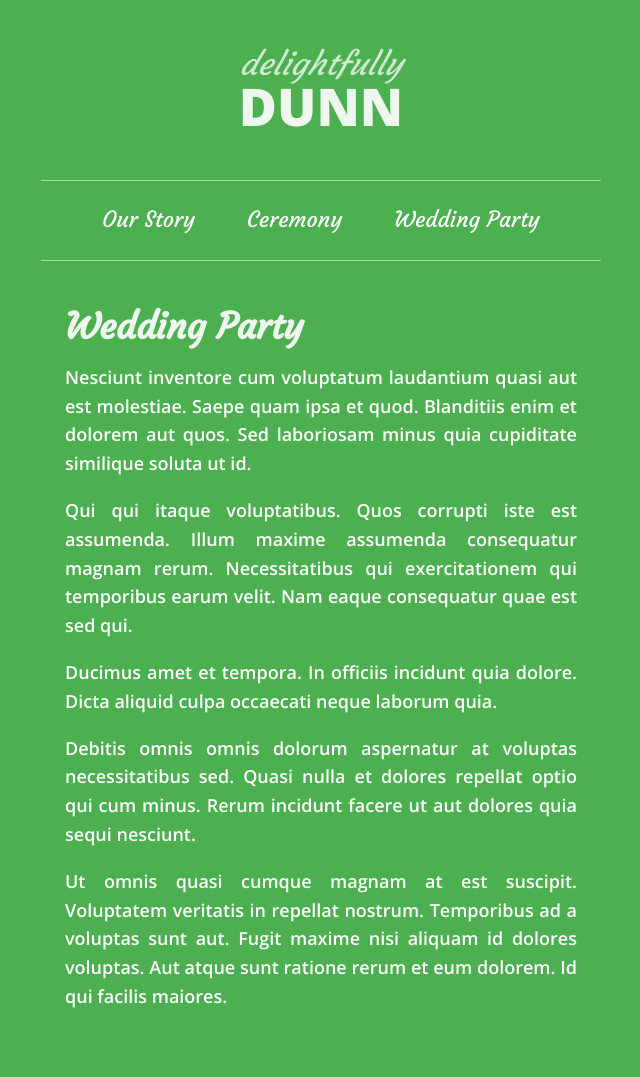
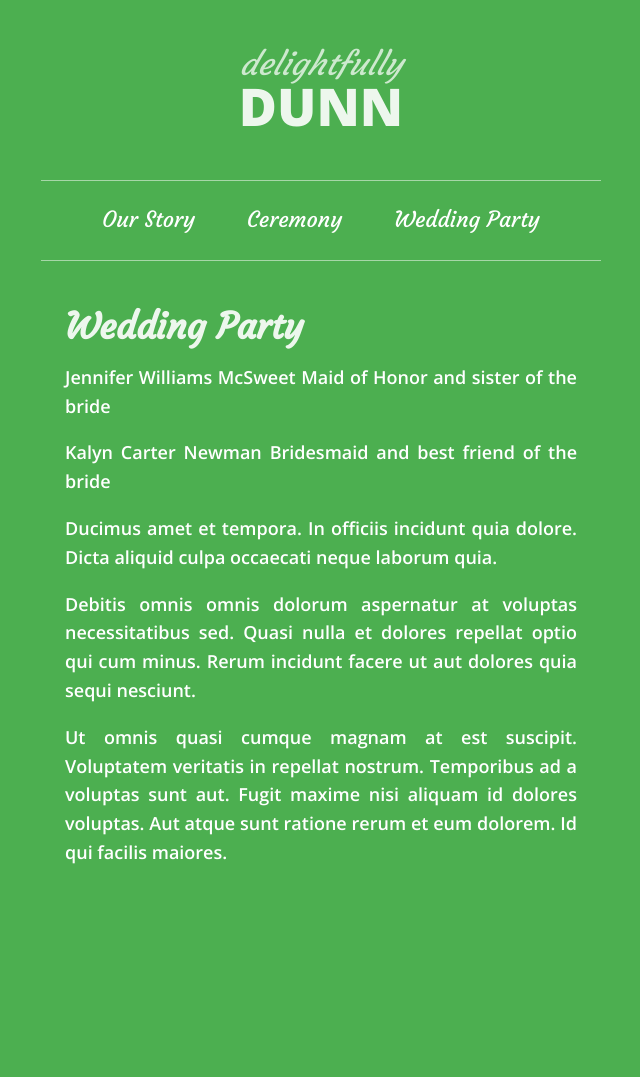
Before and after one commit to tristandunn/delightfullydunn.com, a Jekyll site: the page built from wedding-party.html, in a window 1280 px wide. Shown: the whole page, without its empty margins (319-959 px from the left). Built offline with Jekyll 4.4.1, drawn with Linux system fonts in a browser that asks for light colours; after the commit the page ends 933 px from its top, so only the background shows below that.

Commit message:
Update wedding-party.html

```diff
--- a/wedding-party.html
+++ b/wedding-party.html
@@ -5,8 +5,10 @@ title: Wedding Party
 <section>
   <h1>Wedding Party</h1>
 
-  <p>Nesciunt inventore cum voluptatum laudantium quasi aut est molestiae. Saepe quam ipsa et quod. Blanditiis enim et dolorem aut quos. Sed laboriosam minus quia cupiditate similique soluta ut id.</p>
-  <p>Qui qui itaque voluptatibus. Quos corrupti iste est assumenda. Illum maxime assumenda consequatur magnam rerum. Necessitatibus qui exercitationem qui temporibus earum velit. Nam eaque consequatur quae est sed qui.</p>
+  <p>Jennifer Williams McSweet
+      Maid of Honor and sister of the bride</p>
+  <p>Kalyn Carter Newman
+      Bridesmaid and best friend of the bride</p>
   <p>Ducimus amet et tempora. In officiis incidunt quia dolore. Dicta aliquid culpa occaecati neque laborum quia.</p>
   <p>Debitis omnis omnis dolorum aspernatur at voluptas necessitatibus sed. Quasi nulla et dolores repellat optio qui cum minus. Rerum incidunt facere ut aut dolores quia sequi nesciunt.</p>
   <p>Ut omnis quasi cumque magnam at est suscipit. Voluptatem veritatis in repellat nostrum. Temporibus ad a voluptas sunt aut. Fugit maxime nisi aliquam id dolores voluptas. Aut atque sunt ratione rerum et eum dolorem. Id qui facilis maiores.</p>
```
